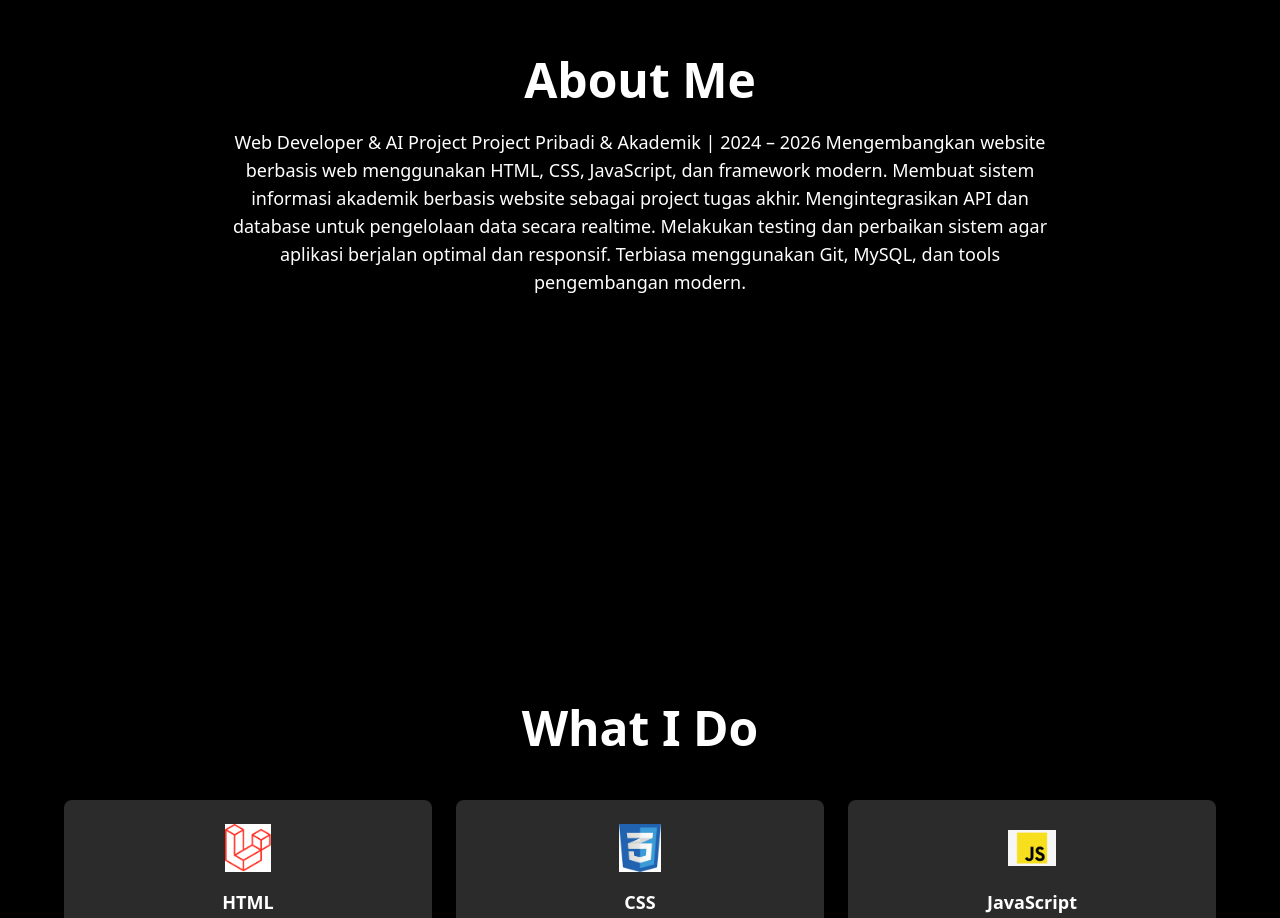
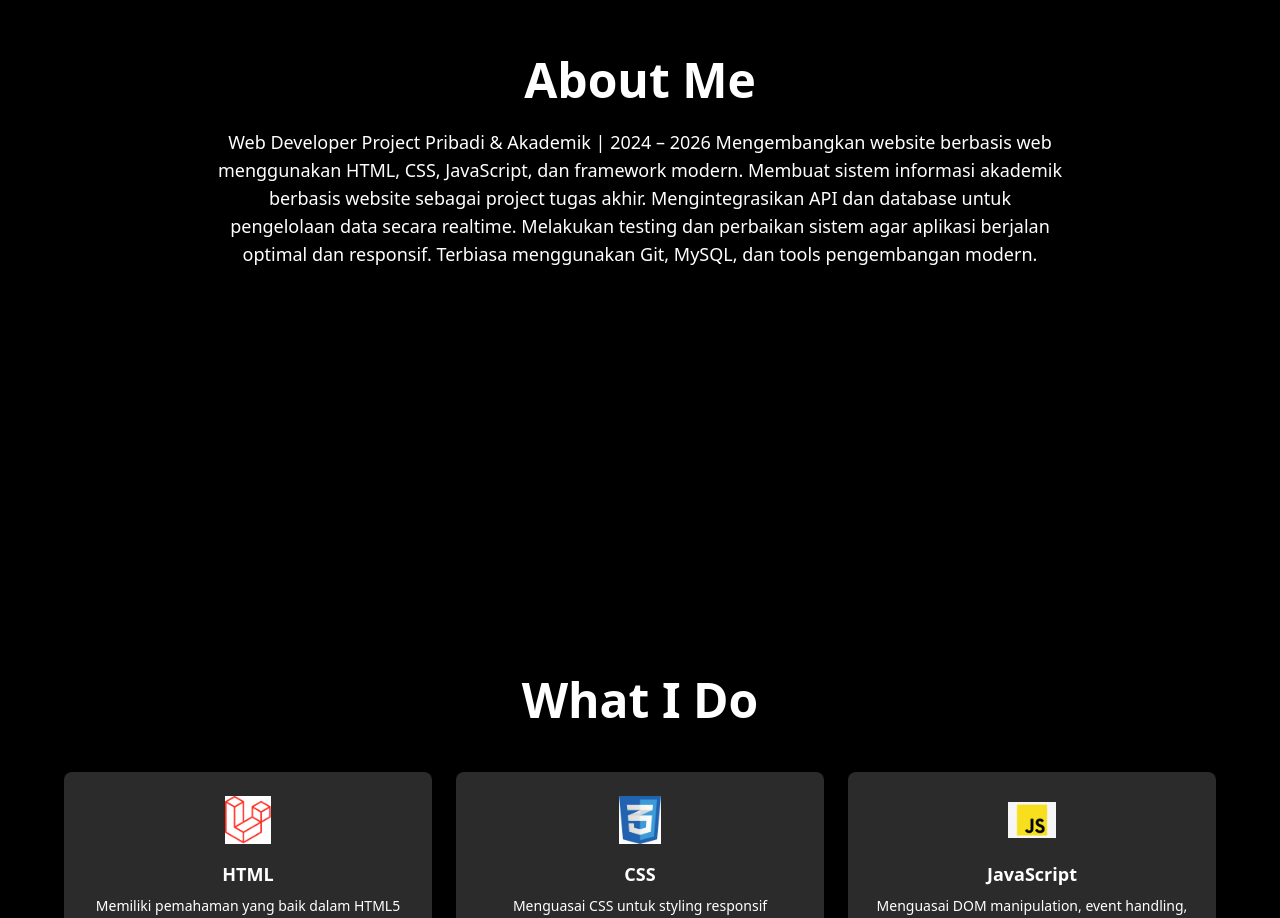
Before and after one commit to Komo04/portofolio, a React (Vite) app: page / in a window 1280 px wide. Shown: the part 1080-1998 px from the top of the page. Built offline with nearby package versions, Linux system fonts and the light colour scheme.

Commit message:
update about

```diff
--- a/src/components/About.jsx
+++ b/src/components/About.jsx
@@ -7,7 +7,7 @@ function About() {
             <div className=" max-w-4xl mx-auto px-6 text-center">
                 <h1 className="text-3xl md:text-4xl lg:text-5xl  font-bold mb-6">About Me</h1>
                 <p className="text-base md:text-lg  mb-6">
-                    Web Developer & AI Project
+                    Web Developer
                     Project Pribadi & Akademik | 2024 – 2026
                     Mengembangkan website berbasis web menggunakan HTML, CSS, JavaScript, dan framework modern.
                     Membuat sistem informasi akademik berbasis website sebagai project tugas akhir.
```
